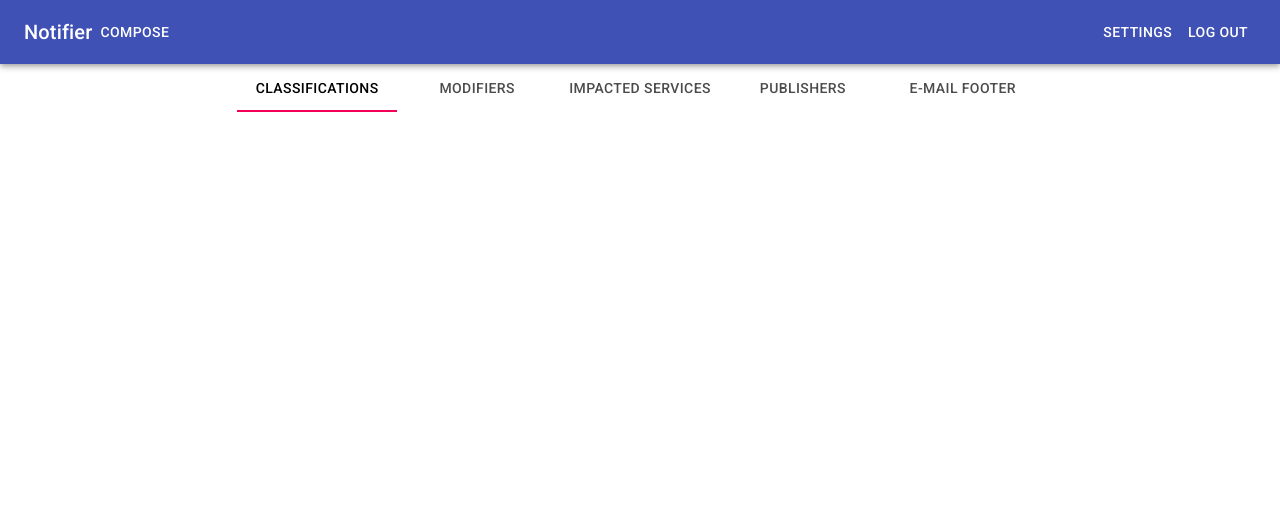
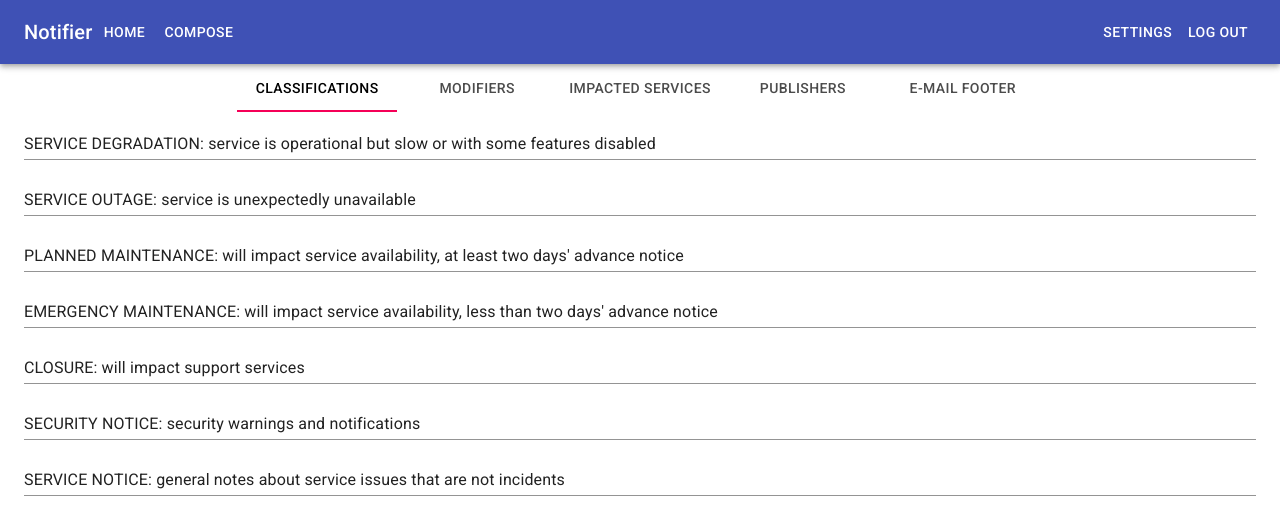
Before and after one commit to jaroldwong/notifier, a React (Create React App) app: page /settings/classifications in a window 1280 px wide. Shown: the top 528 px of the page. Built offline with nearby package versions, Linux system fonts and the light colour scheme; data requests are answered from the project's data file.

Commit message:
displaying settings page

```diff
--- /dev/null
+++ b/db.json
@@ -0,0 +1,43 @@
+{
+  "classifications": [
+      { "id": 1, "description": "SERVICE DEGRADATION: service is operational but slow or with some features disabled"},
+      { "id": 2, "description": "SERVICE OUTAGE: service is unexpectedly unavailable"},
+      { "id": 3, "description": "PLANNED MAINTENANCE: will impact service availability, at least two days' advance notice"},
+      { "id": 4, "description": "EMERGENCY MAINTENANCE: will impact service availability, less than two days' advance notice"},
+      { "id": 5, "description": "CLOSURE: will impact support services"},
+      { "id": 6, "description": "SECURITY NOTICE: security warnings and notifications"},
+      { "id": 7, "description": "SERVICE NOTICE: general notes about service issues that are not incidents"}
+    ],
+  "impacted_services": [
+      { "id": 1, "description": "File Services (Shared and User Drives)"},
+      { "id": 2, "description": "Print Services (Network Printing and Print Metering)"},
+      { "id": 3, "description": "Department and Project Websites"},
+      { "id": 4, "description": "Email and Calendaring Services"},
+      { "id": 5, "description": "Network Connectivity"},
+      { "id": 6, "description": "Wireless Networks"},
+      { "id": 7, "description": "Network Licensing"},
+      { "id": 8, "description": "IT Service Desk"},
+      { "id": 9, "description": "VPN Service"},
+      { "id": 10, "description": "IT Desktop Support"},
+      { "id": 12, "description": "Computational Research Service"},
+      { "id": 13, "description": "PrePurchasing"},
+      { "id": 14, "description": "Websites and Web Applications"},
+      { "id": 16, "description": "Drop-in Location"},
+      { "id": 18, "description": "IT Phone System"}
+    ],
+    "modifiers": [
+        {"id": 1, "description": "UPDATE: prefix to previous subject when sending an update to an existing issue"},
+        {"id": 2, "description": "RESOLVED: prefix to previous subject when notifying that an issue has been resolved"},
+        {"id": 3, "description": "CANCELED: prefix to previous subject when notifying of cancellation of planned maintenance"},
+        {"id": 4, "description": "REMINDER: prefix to previous subject when sending a reminder about planned maintenance"},
+        {"id": 5, "description": "HEADS-UP: prefix to subject when serious outage or degradation is suspected but not confirmed"},
+        {"id": 6, "description": "RE-SCHEDULED: prefix to subject when a Maintenance must be re-scheduled"}
+    ],
+    "publishers": [
+        {"id": 1, "description": "mailer"},
+        {"id": 2, "description": "rss"}
+    ],
+    "footer": [
+        {"id": 1, "description": ""}
+    ]
+}
--- a/src/components/Header.js
+++ b/src/components/Header.js
@@ -18,6 +18,9 @@ const Header = () => {
     <AppBar position="static">
       <Toolbar>
         <Typography variant="h6">Notifier</Typography>
+        <Button component={Link} to="/" color="inherit">
+          Home
+        </Button>
         <Button component={Link} to="/compose" color="inherit">
           Compose
         </Button>
--- a/src/pages/Settings.js
+++ b/src/pages/Settings.js
@@ -1,16 +1,118 @@
+import { useState, useEffect } from 'react';
+import { Link, Redirect, Route, Switch, useRouteMatch } from 'react-router-dom';
+
+import Box from '@material-ui/core/Box';
+import Container from '@material-ui/core/Container';
 import Tab from '@material-ui/core/Tab';
 import Tabs from '@material-ui/core/Tabs';
+import TextField from '@material-ui/core/TextField';
 
 const Settings = () => {
+  let { path, url } = useRouteMatch();
+
+  const [classifications, setClassifications] = useState([]);
+  const [modifiers, setModifiers] = useState([]);
+  const [impactedServices, setImpactedServices] = useState([]);
+  const [publishers, setPublishers] = useState([]);
+
+  useEffect(() => {
+    const fetchSettings = async () => {
+      const classifications = await fetch('/classifications');
+      const modifiers = await fetch('/modifiers');
+      const impactedServices = await fetch('/impacted_services');
+      const publishers = await fetch('/publishers');
+      setClassifications(await classifications.json());
+      setModifiers(await modifiers.json());
+      setImpactedServices(await impactedServices.json());
+      setPublishers(await publishers.json());
+    };
+
+    fetchSettings();
+  }, []);
+
   return (
     <>
       <Tabs value={0} centered>
-        <Tab label="Classifications"></Tab>
-        <Tab label="Modifiers"></Tab>
-        <Tab label="Impacted Services"></Tab>
-        <Tab label="Publishers"></Tab>
-        <Tab label="E-mail Footer"></Tab>
+        <Tab
+          label="Classifications"
+          component={Link}
+          to={`${path}/classifications`}
+        ></Tab>
+        <Tab label="Modifiers" component={Link} to={`${path}/modifiers`}></Tab>
+        <Tab
+          label="Impacted Services"
+          component={Link}
+          to={`${path}/impacted-services`}
+        ></Tab>
+        <Tab
+          label="Publishers"
+          component={Link}
+          to={`${path}/publishers`}
+        ></Tab>
+        <Tab label="E-mail Footer" component={Link} to={`${path}/footer`}></Tab>
       </Tabs>
+
+      <Switch>
+        <Redirect exact from="/settings" to="/settings/classifications" />
+        <Container maxWidth="lg">
+          <Route path={`${path}/classifications`}>
+            <Box>
+              {classifications.map((item) => {
+                return (
+                  <TextField
+                    fullWidth
+                    margin="normal"
+                    defaultValue={item.description}
+                    key={`classification-${item.id}`}
+                  ></TextField>
+                );
+              })}
+            </Box>
+          </Route>
+          <Route exact path={`${path}/modifiers`}>
+            <Box>
+              {modifiers.map((item) => {
+                return (
+                  <TextField
+                    fullWidth
+                    margin="normal"
+                    defaultValue={item.description}
+                    key={`modifier-${item.id}`}
+                  ></TextField>
+                );
+              })}
+            </Box>
+          </Route>
+          <Route exact path={`${path}/impacted-services`}>
+            <Box>
+              {impactedServices.map((item) => {
+                return (
+                  <TextField
+                    fullWidth
+                    margin="normal"
+                    defaultValue={item.description}
+                    key={`impactedService-${item.id}`}
+                  ></TextField>
+                );
+              })}
+            </Box>
+          </Route>
+          <Route exact path={`${path}/publishers`}>
+            <Box>
+              {publishers.map((item) => {
+                return (
+                  <TextField
+                    fullWidth
+                    margin="normal"
+                    defaultValue={item.description}
+                    key={`publisher-${item.id}`}
+                  ></TextField>
+                );
+              })}
+            </Box>
+          </Route>
+        </Container>
+      </Switch>
     </>
   );
 };
```
Also changed, not shown: package.json (+8 -2 lines), 1 other file (tests, documents, lock files or other folders).
